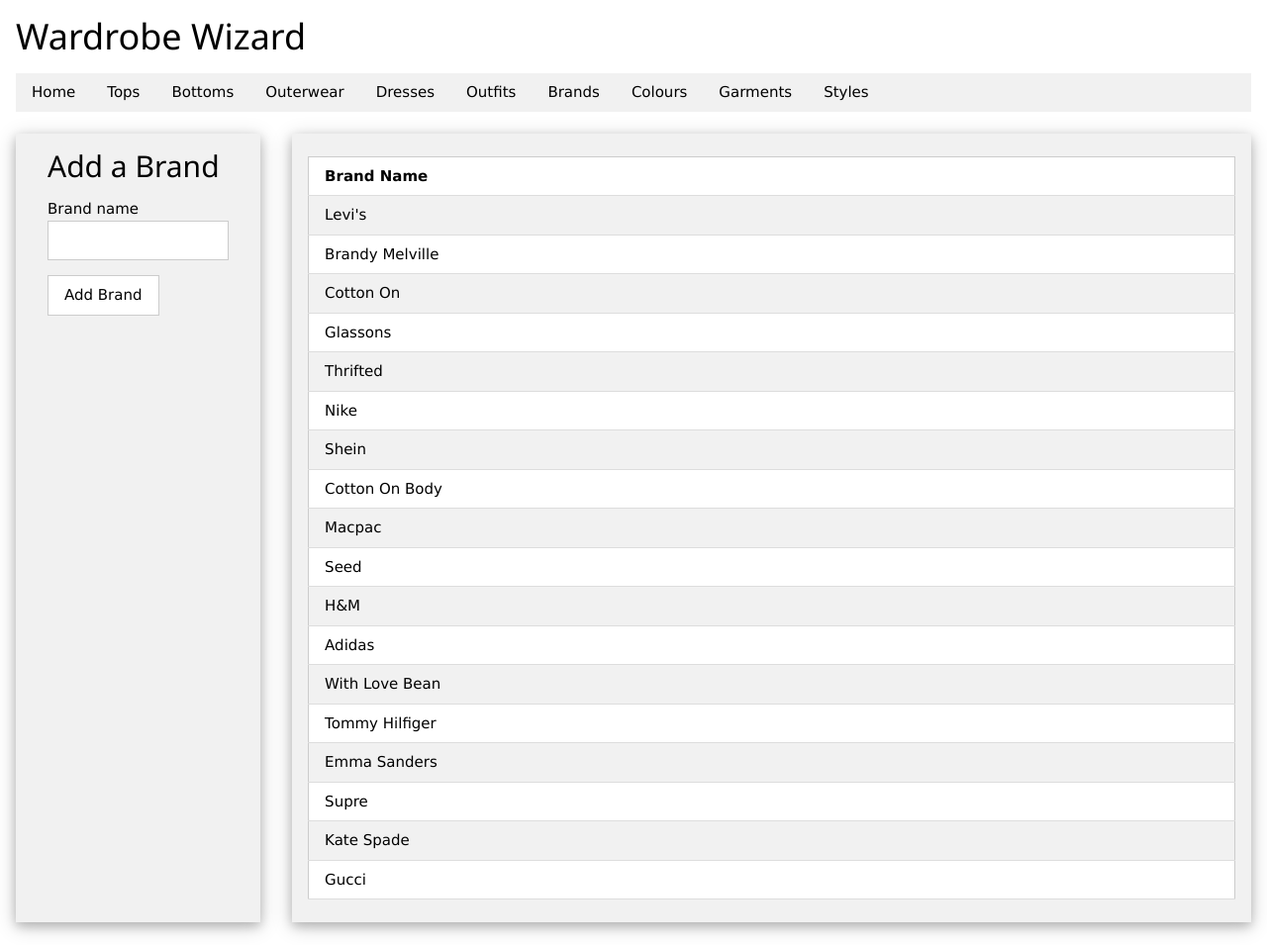
After one commit to charlottepanck/CKP-Wardrobe, a Flask app: page /brands in a window 1280 px wide. The commit adds this page. Shown: the whole page at 99% size. Run offline with Flask 3, Linux system fonts and the light colour scheme; data comes from the database, SQL or seed files in the repository; both versions use the stored data as it was after the commit.

Commit message:
added.. brands garments colours

```diff
--- a/app.py
+++ b/app.py
@@ -7,6 +7,39 @@ DB = 'ckpwardrobe.db'
 @app.route('/')
 def home():
     return render_template('Digital wardrobe.html')
+
+
+@app.route('/brands')
+def brands():
+    db = sqlite3.connect(DB)
+    cursor = db.cursor()
+    sql ="SELECT Brand_Name FROM Brands;"
+    cursor.execute(sql)
+    resultsbrands = cursor.fetchall()
+    db.close()
+    return render_template("brands.html", resultsbrands = resultsbrands)
+
+
+@app.route('/colours')
+def colours():
+    db = sqlite3.connect(DB)
+    cursor = db.cursor()
+    sql ="SELECT Colour_Type FROM Colours;"
+    cursor.execute(sql)
+    resultscolours = cursor.fetchall()
+    db.close()
+    return render_template("colours.html", resultscolours = resultscolours)
+
+
+@app.route('/garments')
+def garments():
+    db = sqlite3.connect(DB)
+    cursor = db.cursor()
+    sql ="SELECT Garment_Type FROM Garments;"
+    cursor.execute(sql)
+    resultsgarments = cursor.fetchall()
+    db.close()
+    return render_template("garments.html", resultsgarments = resultsgarments)
 
 
 @app.route('/tops')
@@ -128,8 +161,23 @@ def outfits():
     LEFT JOIN Styles ON Outfits.Style == Styles.ID;"""
     cursor.execute(sql)
     results = cursor.fetchall()
+    sql2 = """SELECT ID, Name FROM Tops;"""
+    cursor.execute(sql2)
+    resultstopsoutfits = cursor.fetchall()
+    sql3 = """SELECT ID, Name FROM Bottoms;"""
+    cursor.execute(sql3)
+    resultsbottomsoutfits = cursor.fetchall()
+    sql4 = """SELECT ID, Name FROM Outerwear;"""
+    cursor.execute(sql4)
+    resultsouterwearoutfits = cursor.fetchall()
+    sql5 = """SELECT ID, Name FROM Dresses;"""
+    cursor.execute(sql5)
+    resultsdressesoutfits = cursor.fetchall()
+    sql6 = """SELECT ID, Style_Name FROM Styles;"""
+    cursor.execute(sql6)
+    resultsstylesoutfits = cursor.fetchall()
     db.close()
-    return render_template("outfits.html", results4 = results)#str(results)
+    return render_template("outfits.html", results4 = results, resultstopsoutfits = resultstopsoutfits, resultsbottomsoutfits = resultsbottomsoutfits, resultsouterwearoutfits = resultsouterwearoutfits, resultsdressesoutfits = resultsdressesoutfits, resultsstylesoutfits = resultsstylesoutfits)#str(results)
 
 
 @app.route('/tops', methods = ['GET', 'POST'])
@@ -186,7 +234,7 @@ def addouterwear():
         return outerwear() #render_template('addouterwear.html')
 
 
-@app.route('/adddresses', methods = ['GET', 'POST'])
+@app.route('/dresses', methods = ['GET', 'POST'])
 def adddresses():
     if request.method == 'POST':
         name = request.form.get('name')
@@ -224,6 +272,51 @@ def addoutfits():
         return outfits() #render_template('addoutfits.html')
 
 
+@app.route('/brands', methods = ['GET', 'POST'])
+def addbrands():
+    if request.method == 'POST':
+        brand_name = request.form.get('brand_name')
+
+        with sqlite3.connect(DB) as connection:
+            cursor = connection.cursor()
+            sql = "INSERT INTO Brands (brand_name) VALUES (?);"
+            cursor.execute(sql, (brand_name,))
+            connection.commit()
+            return brands()
+    else:
+        return brands()
+
+
+@app.route('/colours', methods = ['GET', 'POST'])
+def addcolours():
+    if request.method == 'POST':
+        colour_type = request.form.get('colour_type')
+
+        with sqlite3.connect(DB) as connection:
+            cursor = connection.cursor()
+            sql = "INSERT INTO Colours (colour_type) VALUES (?);"
+            cursor.execute(sql, (colour_type,))
+            connection.commit()
+            return colours()
+    else:
+        return colours()
+
+
+@app.route('/garments', methods = ['GET', 'POST'])
+def addgarments():
+    if request.method == 'POST':
+        garment_type = request.form.get('garment_type')
+
+        with sqlite3.connect(DB) as connection:
+            cursor = connection.cursor()
+            sql = "INSERT INTO Garments (garment_type) VALUES (?);"
+            cursor.execute(sql, (garment_type,))
+            connection.commit()
+            return garments()
+    else:
+        return garments()
+
+
 @app.route('/removetops')
 def removetops():
     if request.method == 'POST':
--- a/templates/base.html
+++ b/templates/base.html
@@ -18,6 +18,10 @@
             <a href="/outerwear" class="w3-bar-item w3-button">Outerwear</a>
             <a href="/dresses" class="w3-bar-item w3-button">Dresses</a>
             <a href="/outfits" class="w3-bar-item w3-button">Outfits</a>
+            <a href="/brands" class="w3-bar-item w3-button">Brands</a>
+            <a href="/colours" class="w3-bar-item w3-button">Colours</a>
+            <a href="/garments" class="w3-bar-item w3-button">Garments</a>
+            <a href="/#" class="w3-bar-item w3-button">Styles</a>
         </div>
       {% block body %}
       {% endblock %}
--- /dev/null
+++ b/templates/brands.html
@@ -0,0 +1,32 @@
+{% extends "base.html" %}
+{% block body %}
+<br>
+<div class="w3-cell-row">
+  <br>
+    <div class="w3-container w3-light-grey w3-cell w3-card-4" style="width:20%">
+        <form class="w3-container" action="{{ url_for('brands') }}" method="POST">
+          <h2>Add a Brand</h2>
+          <label> Brand name</label>
+          <input name="brand_name" type="text" placeholder=" " class="w3-input w3-border">
+          <p><input button type="submit" value="Add Brand" class="w3-button w3-white w3-border"></p>
+        </form>
+    </div>
+   <div class="w3-container">
+    </div>
+    <div class="w3-container w3-light-grey w3-cell w3-card-4" style="width:80%">
+        <br>
+        <table class="w3-table-all">
+            <tr>
+                <th>Brand Name</th>
+            </tr>
+            {% for item in resultsbrands %}
+            <tr>
+                <td>{{ item[0] }}</td>
+            </tr>
+            {% endfor %}
+        </table>
+        <br>
+    </div>
+  </div>
+  <br>
+{% endblock %}
```
Also changed, not shown: templates/colours.html (added, +32 -0 lines), templates/garments.html (added, +32 -0 lines), templates/outfits.html (+20 -22 lines), ckpwardrobe.db.
